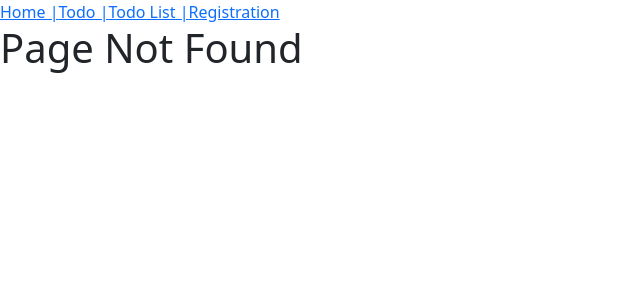
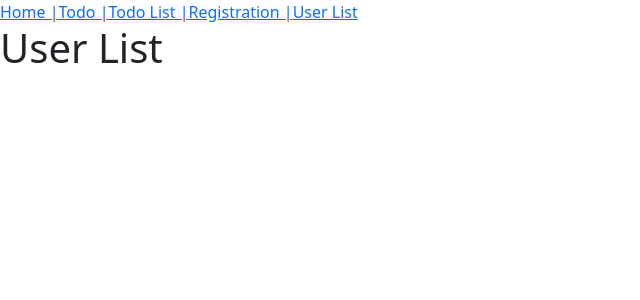
Before and after one commit to rohitsaste45/Bank_Front, a React (Create React App) app: page /user-list in a window 1280 px wide. Before the commit this address had no page. Shown: the top 300 px of the page, without its empty margins (0-640 px from the left). Built offline with nearby package versions, Linux system fonts and the light colour scheme.

Commit message:
user list.

```diff
--- a/src/App.js
+++ b/src/App.js
@@ -3,6 +3,7 @@
 import MyRegistration from "./pages/MyRegistration";
 import MyNavigationLinks from "./pages/MyNavigationLinks";
 import MyTodoList from "./pages/MyTodoList";
+import MyUserList from "./pages/MyUserList";
 
 function App() {
   return (
@@ -17,6 +18,7 @@
           <Route path="/todo" element={<MyTodo />} />
           <Route path="/todo-list" element={<MyTodoList />} />
           <Route path="/registration" element={<MyRegistration />} />
+          <Route path="/user-list" element={<MyUserList />} />
           <Route path="*" element={<h1>Page Not Found</h1>} />
         </Routes>
       </BrowserRouter>
--- a/src/pages/MyNavigationLinks.js
+++ b/src/pages/MyNavigationLinks.js
@@ -6,7 +6,8 @@
       <Link to={"/home"}>Home |</Link>
       <Link to={"/todo"}>Todo |</Link>
       <Link to={"/todo-list"}>Todo List |</Link>
-      <Link to={"/registration"}>Registration</Link>
+      <Link to={"/registration"}>Registration |</Link>
+      <Link to={"/user-list"}>User List</Link>
     </>
   );
 }
--- /dev/null
+++ b/src/pages/MyUserList.js
@@ -0,0 +1,9 @@
+function MyUserList() {
+  return (
+    <>
+      <h1>User List</h1>
+    </>
+  );
+}
+
+export default MyUserList;
```
